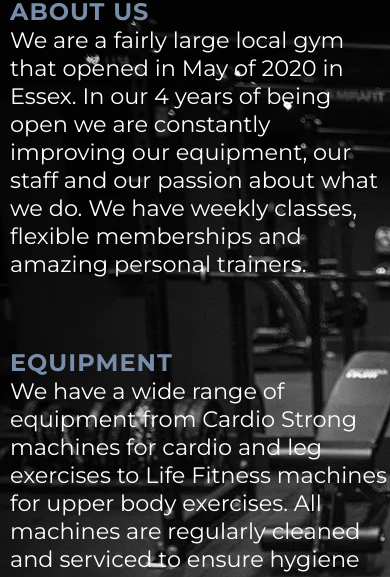
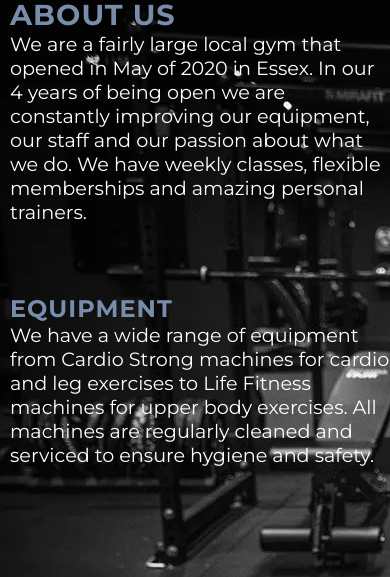
Before and after one commit to ryan-a-davis365/RDFitness, a plain HTML site: page index.html in a window 390 px wide. Shown: the part 60-637 px from the top of the page. Drawn offline with Linux system fonts and the light colour scheme.

Commit message:
feat: changed font size for super small screens

```diff
--- a/assets/css/style.css
+++ b/assets/css/style.css
@@ -319,6 +319,17 @@ footer h2 {
     list-style-type: none;
 }
 
+/* Media query: tablets and larger (320px and up) */
+@media screen and (min-width: 320px) {
+    #about-us {
+        font-size: 120%;
+    }
+
+    #about-us2 h2 {
+        font-size: 180%;
+    }
+}
+
 /* Media query: large or landscape phones (576px and up) */
 @media screen and (min-width: 576px) {
     #photos {
```
